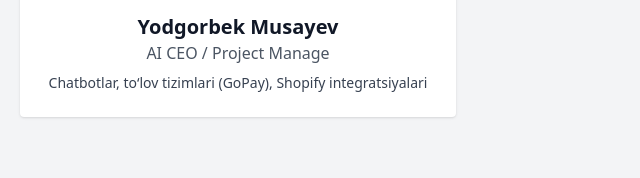
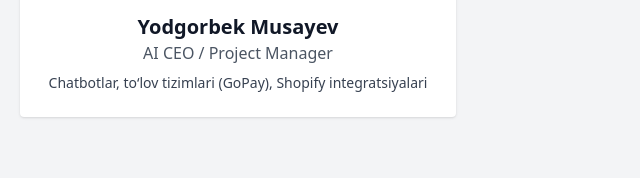
Before and after one commit to shokirjonovm/demoai, a plain HTML site: page index.html in a window 1280 px wide. Shown: the part 2611-2789 px from the top of the page, 632-1272 px from the left. Drawn offline with nearby package versions, Linux system fonts and the light colour scheme.

Commit message:
index.html

```diff
--- a/index.html
+++ b/index.html
@@ -145,7 +145,7 @@
         <div class="bg-white rounded shadow p-6 text-center">
           <img src="photo_2025-11-29_22-17-03.jpg" alt="Sherik" class="w-28 h-28 rounded-full mx-auto mb-4" />
           <h3 class="font-semibold text-xl">Yodgorbek Musayev</h3>
-          <p class="text-gray-600">AI CEO / Project Manage</p>
+          <p class="text-gray-600">AI CEO / Project Manager</p>
           <p class="text-sm mt-2 text-gray-700">Chatbotlar, to‘lov tizimlari (GoPay), Shopify integratsiyalari
           </p>
         </div>
@@ -216,4 +216,5 @@
 
 </body>
 
+
 </html>
```
